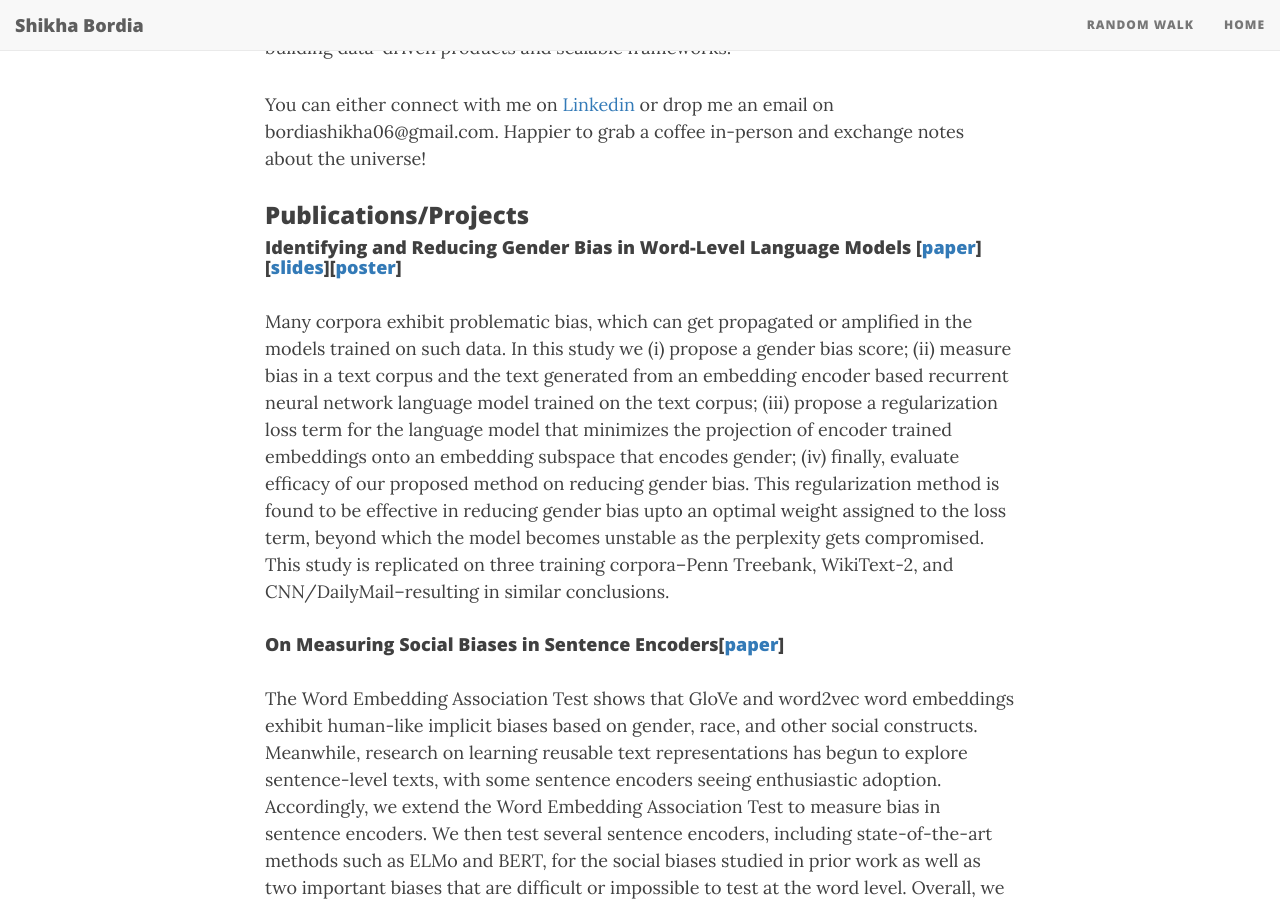
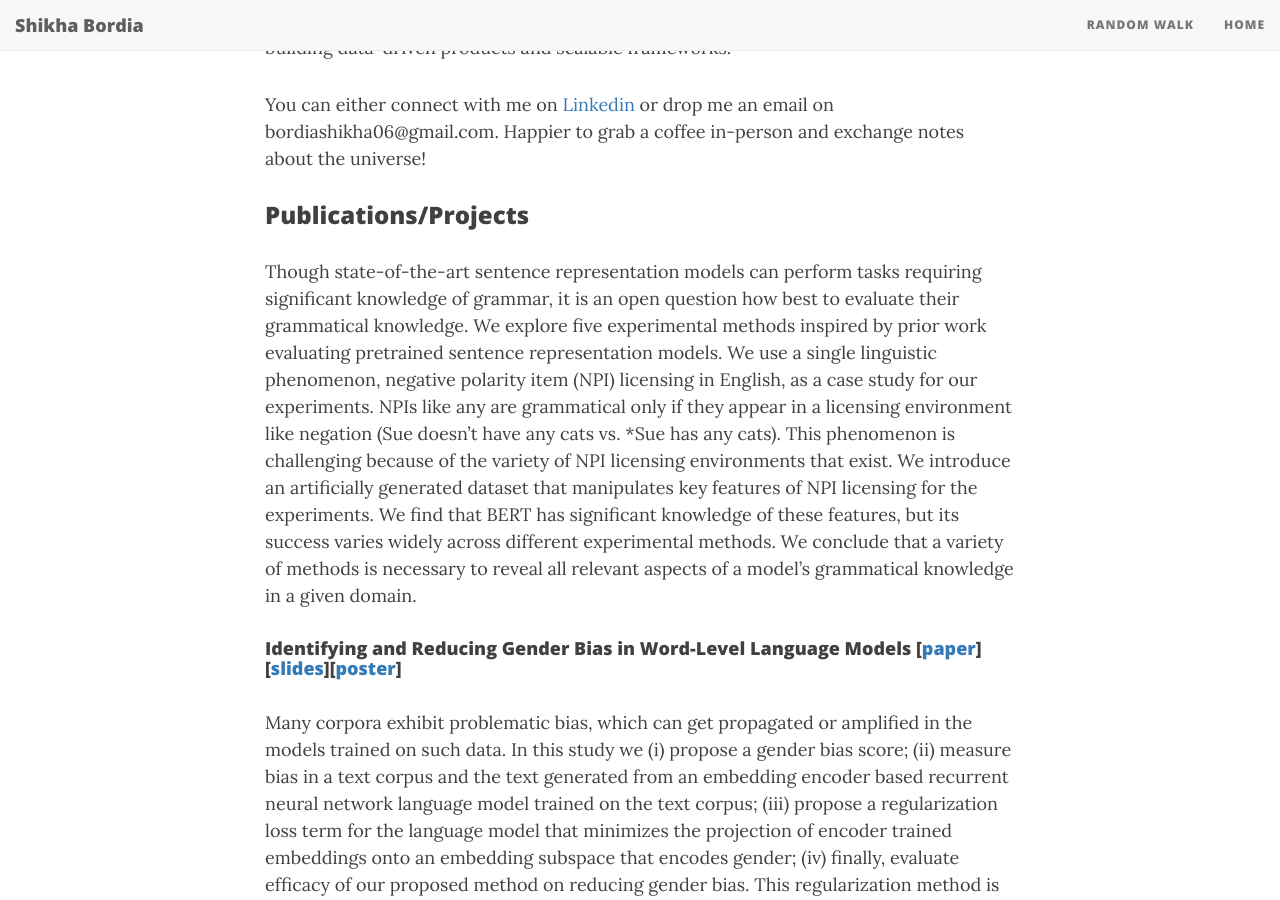
Before and after one commit to BordiaS/bordias.github.io, a Jekyll site: the page built from index.md, in a window 1280 px wide and 900 px high, scrolled down 478 px. Built offline with Jekyll 4.4.1, drawn with Linux system fonts in a browser that asks for light colours; nearby versions of some CDN libraries; the list of posts is cut into pages by our own code.

Commit message:
Update index.md

```diff
--- a/index.md
+++ b/index.md
@@ -18,6 +18,10 @@ You can either connect with me on [Linkedin](https://www.linkedin.com/in/shikhab
 
 
 ### Publications/Projects
+
+Though state-of-the-art sentence representation models can perform tasks requiring significant knowledge of grammar, it is an open question how best to evaluate their grammatical knowledge. We explore five experimental methods inspired by prior work evaluating pretrained sentence representation models. We use a single linguistic phenomenon, negative polarity item (NPI) licensing in English, as a case study for our experiments. NPIs like any are grammatical only if they appear in a licensing environment like negation (Sue doesn’t have any cats vs. *Sue has any cats). This phenomenon is challenging because of
+the variety of NPI licensing environments that exist. We introduce an artificially generated dataset that manipulates key features of NPI licensing for the experiments. We find that BERT has significant knowledge of these features, but its success varies widely across different experimental methods. We conclude that a variety of methods is necessary to reveal all relevant aspects of a model’s grammatical knowledge in a given domain.
+
 #### Identifying and Reducing Gender Bias in Word-Level Language Models [[paper](https://aclweb.org/anthology/papers/N/N19/N19-3002/)][[slides](https://bordias.github.io/gender_bias_slides.pdf)][[poster](https://bordias.github.io/poster.pdf)]
 Many corpora exhibit problematic bias, which can  get propagated  or  amplified  in  the  models trained on such data. In this study we (i) propose a gender bias score; (ii) measure bias in a text corpus and the text generated from an embedding encoder based recurrent  neural  network language model trained on the text corpus; (iii) propose a regularization loss term for the language model that minimizes the projection of encoder trained embeddings onto an embedding subspace that encodes gender; (iv) finally, evaluate efficacy of our proposed method on reducing gender bias. This regularization method is found to be effective in reducing gender bias upto  an  optimal weight assigned to the loss term, beyond  which the model becomes unstable as the perplexity gets compromised. This study is replicated on three training corpora--Penn Treebank,  WikiText-2, and CNN/DailyMail--resulting in similar conclusions.
 
```
